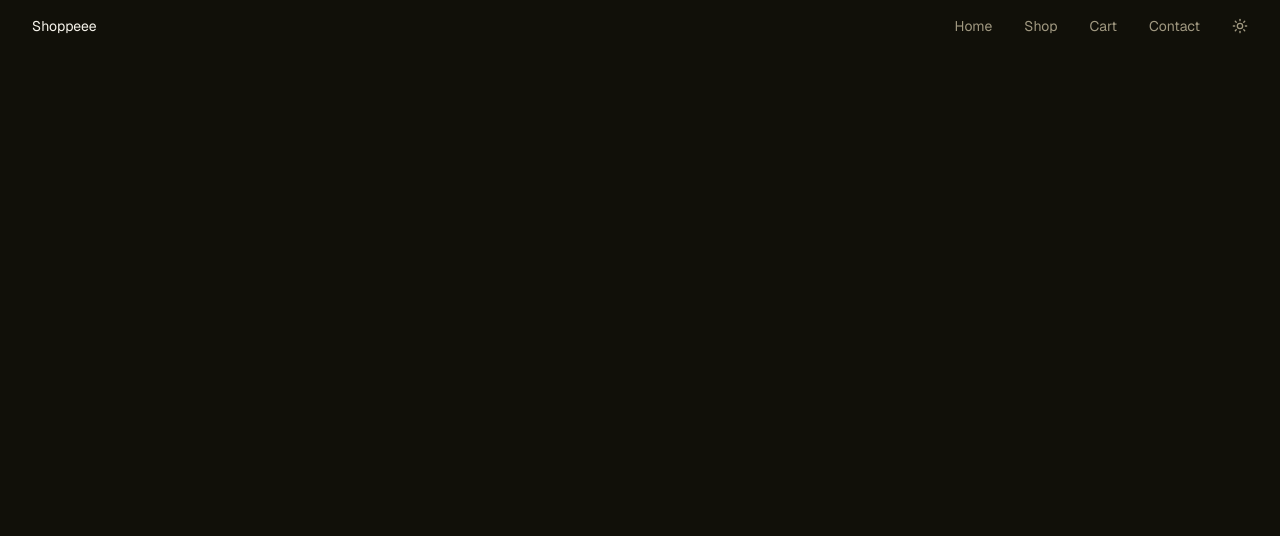
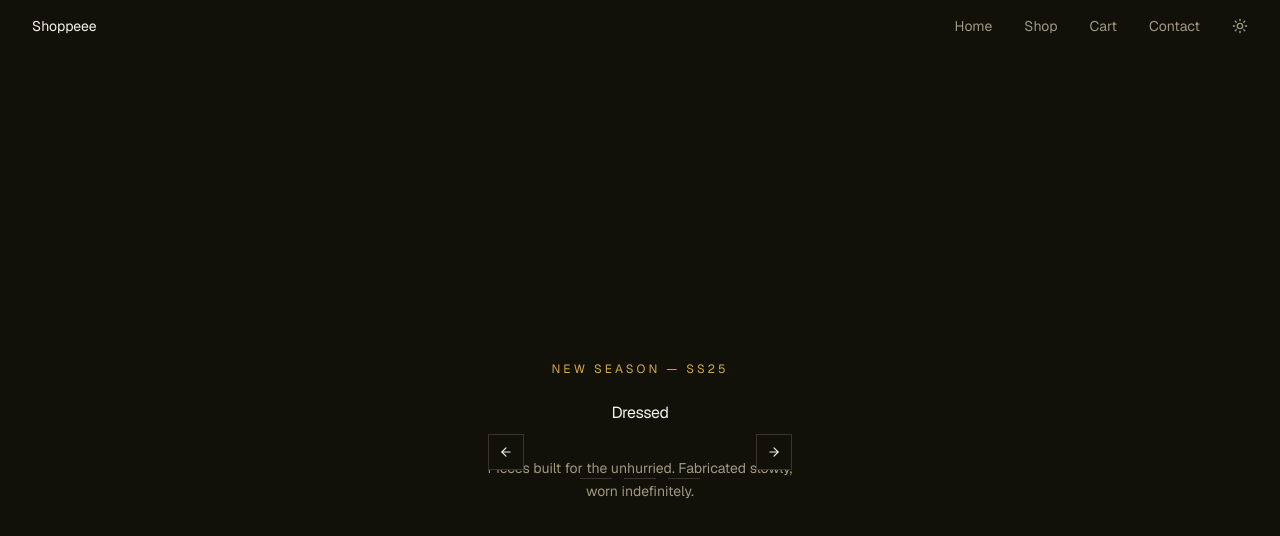
Before and after one commit to vmaineng/mai-shop, a Next.js app: page / in a window 1280 px wide. Shown: the top 536 px of the page. Built offline with nearby package versions, Linux system fonts and the light colour scheme.

Commit message:
added in hero

```diff
--- /dev/null
+++ b/app/components/Hero.tsx
@@ -0,0 +1,124 @@
+"use client";
+
+import { useState, useEffect } from "react";
+import { ArrowLeft, ArrowRight } from "lucide-react";
+
+const SLIDES = [
+  {
+    id: 1,
+    eyebrow: "New Season — SS25",
+    headline: ["Dressed", "to linger."],
+    sub: "Pieces built for the unhurried. Fabricated slowly, worn indefinitely.",
+    cta: "Shop new arrivals",
+    bg: "radial-gradient(ellipse at 60% 40%, var(--accent-gold-soft) 0%, var(--background) 70%)",
+    accentColor: "var(--accent-gold)",
+  },
+  {
+    id: 2,
+    eyebrow: "The Coat Edit",
+    headline: ["Wear it", "all winter."],
+    sub: "Outerwear designed to outlast the season — and every trend within it.",
+    cta: "Shop coats",
+    bg: "radial-gradient(ellipse at 40% 60%, var(--card-bg-alt) 0%, var(--background) 70%)",
+    accentColor: "var(--text-muted)",
+  },
+  {
+    id: 3,
+    eyebrow: "Limited Drop",
+    headline: ["Only a", "few remain."],
+    sub: "Our most-requested silhouettes, back in limited quantities.",
+    cta: "Shop limited",
+    bg: "radial-gradient(ellipse at 50% 30%, var(--accent-gold-soft) 0%, var(--background) 65%)",
+    accentColor: "var(--accent-gold)",
+  },
+];
+
+const INTERVAL = 5000;
+
+export default function Hero() {
+  const [current, setCurrent] = useState(0);
+  const [animating, setAnimating] = useState(false);
+  const [direction, setDirection] = useState<"next" | "prev">("next");
+
+  const goTo = (index: number, direction: "next" | "prev") => {
+    if (animating) return;
+    setDirection(direction);
+    setAnimating(true);
+    setTimeout(() => {
+      setCurrent(index);
+      setAnimating(false);
+    }, 400);
+  };
+
+  const next = () => goTo((current + 1) % SLIDES.length, "next");
+  const prev = () =>
+    goTo((current - 1 + SLIDES.length) % SLIDES.length, "prev");
+
+  const slide = SLIDES[current];
+
+  return (
+    <div className="relative h-screen flex flex-col items-center justify-center overflow-hidden">
+      <div
+        className="relative z-10 text-center px-6 max-w-3xl mx-auto"
+        style={{
+          opacity: animating ? 0 : 1,
+          transform: animating
+            ? direction === "next"
+              ? "translateX(-40px)"
+              : "translateX(40px)"
+            : "translateX(0)",
+          transition: "opacity 0.4s ease, transform 0.4s ease",
+        }}
+      >
+        <p
+          className="text-xs tracking-[0.25em] uppercase mb-6 transition-colors duration-700"
+          style={{ color: slide.accentColor }}
+        >
+          {slide.eyebrow}
+        </p>
+        <h1 className="tracking-tight text-(--text-primary mb-8">
+          {slide.headline[0]}
+        </h1>
+        <p className="text-sm text-(--text-secondary) max-w-xs mx-auto mb-10 leading-relaxed">
+          {slide.sub}
+        </p>
+        <button
+          onClick={prev}
+          className="absolute left-5 sm:left-8 top-1/2 -translate-y-1/2 z-20 w-9 h-9 flex items-center justify-center border border-[var(--card-border)] bg-[var(--background)] hover:border-[var(--accent-gold)] transition-colors"
+          aria-label="Previous slide"
+        >
+          <ArrowLeft className="h-3.5 w-3.5 text-(--text-secondary" />
+        </button>
+        <button
+          onClick={next}
+          className="absolute right-5 sm:right-8 top-1/2 -translate-y-1/2 z-20 w-9 h-9 flex items-center justify-center border border-[var(--card-border)] bg-[var(--background)] hover:border-[var(--accent-gold)] transition-colors"
+          aria-label="Next slide"
+        >
+          <ArrowRight className="h-3.5 w-3.5 text-(--text-secondary" />
+        </button>
+        <div className="absolute bottom-16 left-1/2 -translate-x-1/2 z-20 flex items-center gap-3">
+          {SLIDES.map((s, i) => (
+            <button
+              key={s.id}
+              onClick={() => goTo(i, i > current ? "next" : "prev")}
+              aria-label={`Go to slide ${i + 1}`}
+              className="relative h-px w-8 bg-(--card-border) overflow-hidden"
+            >
+              {i === current && (
+                <span
+                  className="absolute top-0 left-0 h-full bg-(--accent-gold)"
+                  style={{
+                    animation: `progress ${INTERVAL}ms linear forwards`,
+                  }}
+                />
+              )}
+              {i !== current && (
+                <span className="absolute top-0 left-0 h-full w-0 bg-(--text-muted)" />
+              )}
+            </button>
+          ))}
+        </div>
+      </div>
+    </div>
+  );
+}
--- a/app/components/Navbar.tsx
+++ b/app/components/Navbar.tsx
@@ -44,7 +44,7 @@ export default function Navbar() {
           )}
         </button>
         <button
-          onClick={() => setMenuOpen((prev) => !prev)}
+          onClick={() => setMenuOpen(!menuOpen)}
           className="text-(--text-secondary)"
         >
           {menuOpen ? (
--- a/app/page.tsx
+++ b/app/page.tsx
@@ -1,10 +1,12 @@
 "use client";
 import Navbar from "./components/Navbar";
+import Hero from "./components/Hero";
 
 export default function Home() {
   return (
     <div>
       <Navbar />
+      <Hero />
     </div>
   );
 }
```
